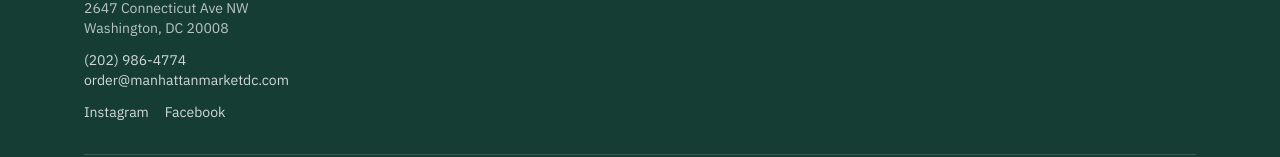
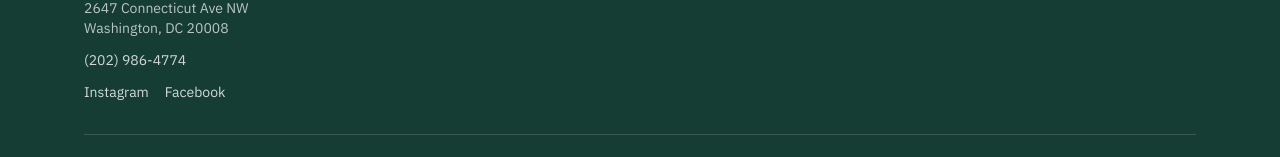
Before and after one commit to connectdc7/manhattan-market, a Next.js app: page / in a window 1280 px wide. Shown: the part 1328-1485 px from the top of the page. Built offline with nearby package versions, Linux system fonts and the light colour scheme; no server answers; the database is empty.

Commit message:
Add files via upload

```diff
--- a/components/Footer.tsx
+++ b/components/Footer.tsx
@@ -24,10 +24,6 @@
             </p>
             <p className="mt-3 font-body text-sm text-white/80">
               <a href="tel:+12029864774" className="hover:text-gold">(202) 986-4774</a>
-              <br />
-              <a href="mailto:order@manhattanmarketdc.com" className="hover:text-gold">
-                order@manhattanmarketdc.com
-              </a>
             </p>
             <p className="mt-3 flex gap-4 font-body text-sm text-white/80">
               <a href="https://www.instagram.com/manhattanmarketdc" target="_blank" rel="noopener noreferrer" className="hover:text-gold">
```
